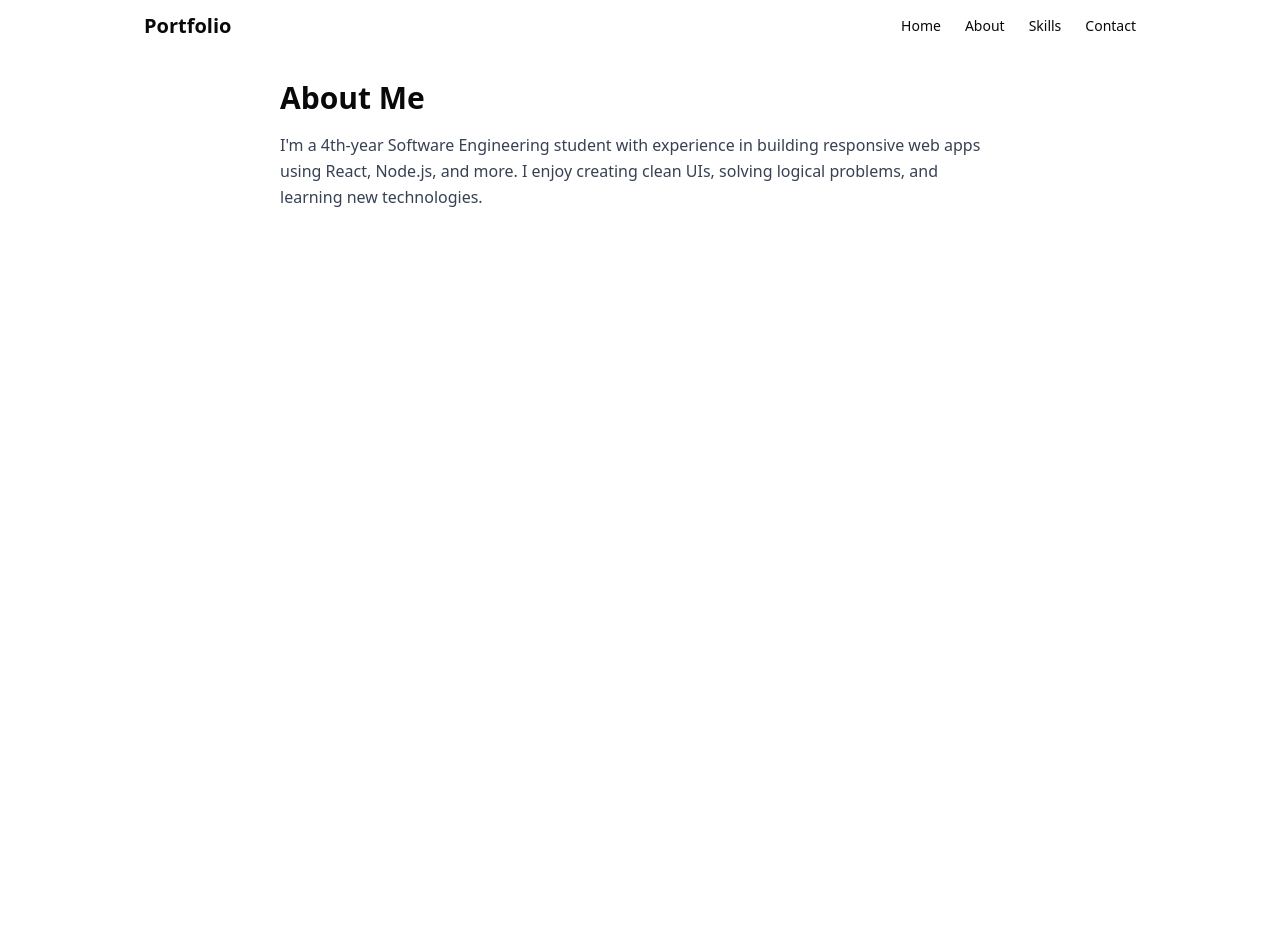
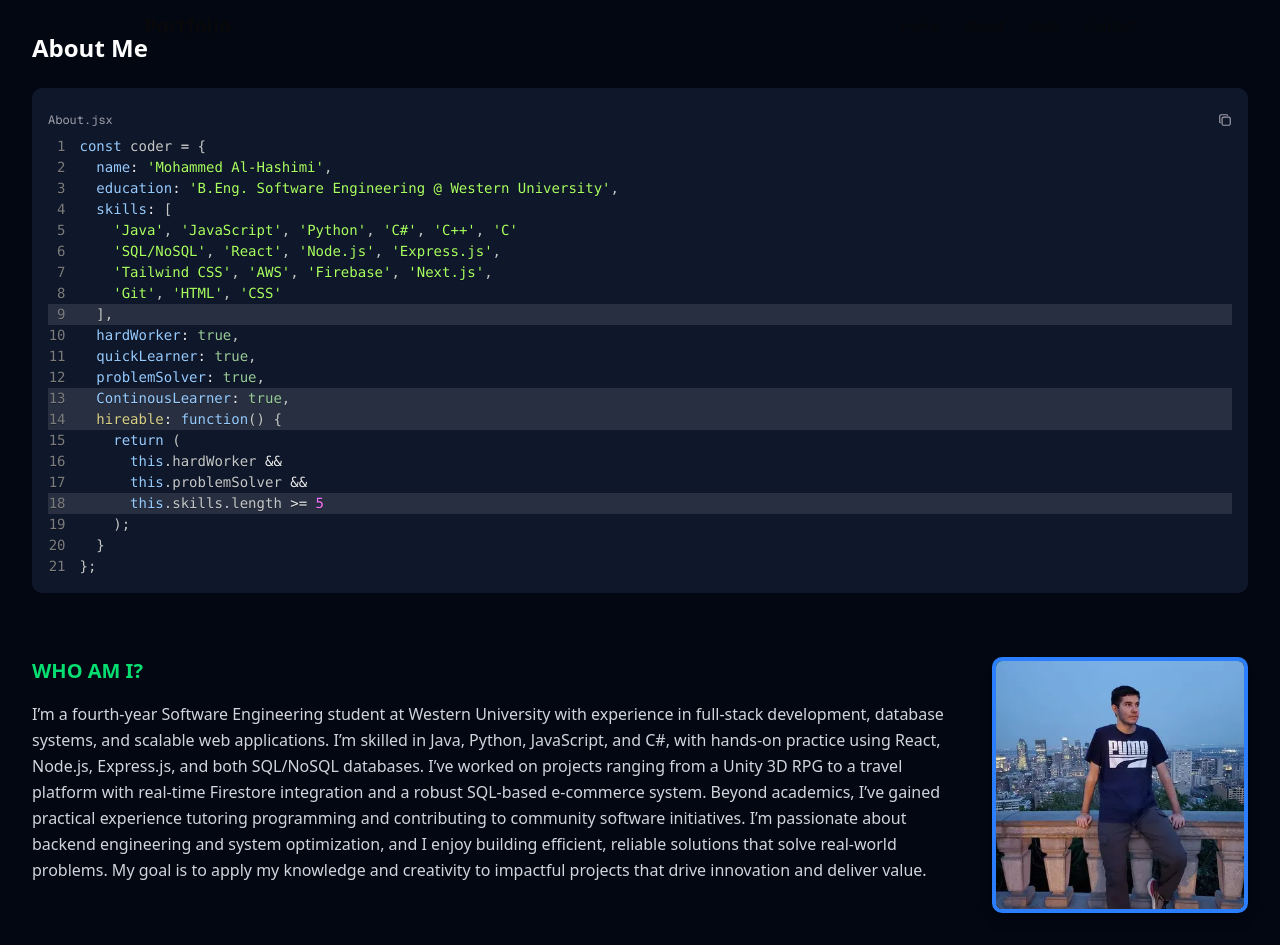
Before and after one commit to Malhash2/portfolio, a Next.js app: page /About in a window 1280 px wide. Before the commit the page ends 800 px from the top, so only its background shows below. Built offline with nearby package versions, Linux system fonts and the light colour scheme.

Commit message:
completed the about section

```diff
--- a/src/app/About/page.tsx
+++ b/src/app/About/page.tsx
@@ -1,11 +1,71 @@
-export default function About() {
+"use client";
+
+import Image from "next/image";
+import { CodeBlock } from "@/components/ui/code-block";
+
+export default function Home() {
+	const code = `const coder = {
+  name: 'Mohammed Al-Hashimi',
+  education: 'B.Eng. Software Engineering @ Western University',
+  skills: [
+    'Java', 'JavaScript', 'Python', 'C#', 'C++', 'C'
+    'SQL/NoSQL', 'React', 'Node.js', 'Express.js',
+    'Tailwind CSS', 'AWS', 'Firebase', 'Next.js',
+    'Git', 'HTML', 'CSS'
+  ],
+  hardWorker: true,
+  quickLearner: true,
+  problemSolver: true,
+  ContinousLearner: true,
+  hireable: function() {
+    return (
+      this.hardWorker &&
+      this.problemSolver &&
+      this.skills.length >= 5
+    );
+  }
+};`;
+
 	return (
-		<section className="py-20 px-6 max-w-3xl mx-auto" id="about">
-			<h2 className="text-3xl font-bold mb-4">About Me</h2>
-			<p className="text-gray-700 leading-relaxed">
-				I'm a 4th-year Software Engineering student with experience in building responsive web apps using React, Node.js, and more.
-				I enjoy creating clean UIs, solving logical problems, and learning new technologies.
-			</p>
-		</section>
-	)
+		<main className="min-h-screen bg-gray-950 text-white p-8 space-y-16">
+
+			<section>
+				<h1 className="text-2xl font-bold mb-6">About Me</h1>
+				<CodeBlock
+					language="jsx"
+					filename="About.jsx"
+					highlightLines={[9, 13, 14, 18]}
+					code={code}
+				/>
+			</section>
+
+			<section className="flex flex-col md:flex-row items-center md:items-start gap-8">
+
+				<div className="flex-1">
+					<h2 className="text-xl font-semibold mb-4 text-green-400">
+						WHO AM I?
+					</h2>
+					<p className="text-gray-300 leading-relaxed">
+						I’m a fourth-year Software Engineering student at Western University with experience in full-stack development, database systems, and scalable web applications. I’m skilled in Java, Python, JavaScript, and C#, with hands-on practice using React, Node.js, Express.js, and both SQL/NoSQL databases.
+
+						I’ve worked on projects ranging from a Unity 3D RPG to a travel platform with real-time Firestore integration and a robust SQL-based e-commerce system. Beyond academics, I’ve gained practical experience tutoring programming and contributing to community software initiatives.
+
+						I’m passionate about backend engineering and system optimization, and I enjoy building efficient, reliable solutions that solve real-world problems. My goal is to apply my knowledge and creativity to impactful projects that drive innovation and deliver value.					</p>
+				</div>
+
+				{/* Picture */}
+				<div className="flex-shrink-0">
+					<div className="w-64 h-64 rounded-lg overflow-hidden border-4 border-blue-500 shadow-lg">
+						<Image
+							src="/me.webp" // place your image in /public/me.jpg
+							alt="Mohammed Al-Hashimi"
+							width={256}
+							height={256}
+							className="object-cover"
+						/>
+					</div>
+				</div>
+			</section>
+		</main>
+	);
 }
--- a/src/app/test/page.tsx
+++ b/src/app/test/page.tsx
@@ -3,34 +3,34 @@
 import { CodeBlock } from "@/components/ui/code-block";
 
 export default function Home() {
-	const code = `const DummyComponent = () => {
-  const [count, setCount] = React.useState(0);
-
-  const handleClick = () => {
-    setCount(prev => prev + 1);
-  };
-
-  return (
-    <div className="p-4 border rounded-lg">
-      <h2 className="text-xl font-bold mb-4">Fights Counter</h2>
-      <p className="mb-2">Fight Club Fights Count: {count}</p>
-      <button
-        onClick={handleClick}
-        className="px-4 py-2 bg-blue-500 text-white rounded hover:bg-blue-600"
-      >
-        Increment
-      </button>
-    </div>
-  );
-};
-`;
+	const code = `const coder = {
+  name: 'Mohammed Al-Hashimi',
+  education: 'B.Eng. Software Engineering @ Western University',
+  skills: [
+    'Java', 'JavaScript', 'Python', 'C#', 'C++', 'C'
+    'SQL/NoSQL', 'React', 'Node.js', 'Express.js',
+    'Tailwind CSS', 'AWS', 'Firebase', 'Next.js',
+    'Git', 'HTML', 'CSS'
+  ],
+  hardWorker: true,
+  quickLearner: true,
+  problemSolver: true,
+  ContinousLearner: true,
+  hireable: function() {
+    return (
+      this.hardWorker &&
+      this.problemSolver &&
+      this.skills.length >= 5
+    );
+  }
+};`;
 
 	return (
 		<main className="min-h-screen bg-gray-950 text-white p-8">
-			<h1 className="text-2xl font-bold mb-6">CodeBlock Example</h1>
+			<h1 className="text-2xl font-bold mb-6">About Me</h1>
 			<CodeBlock
 				language="jsx"
-				filename="DummyComponent.jsx"
+				filename="About.jsx"
 				highlightLines={[9, 13, 14, 18]}
 				code={code}
 			/>
```
Also changed, not shown: public/me.webp (added).
